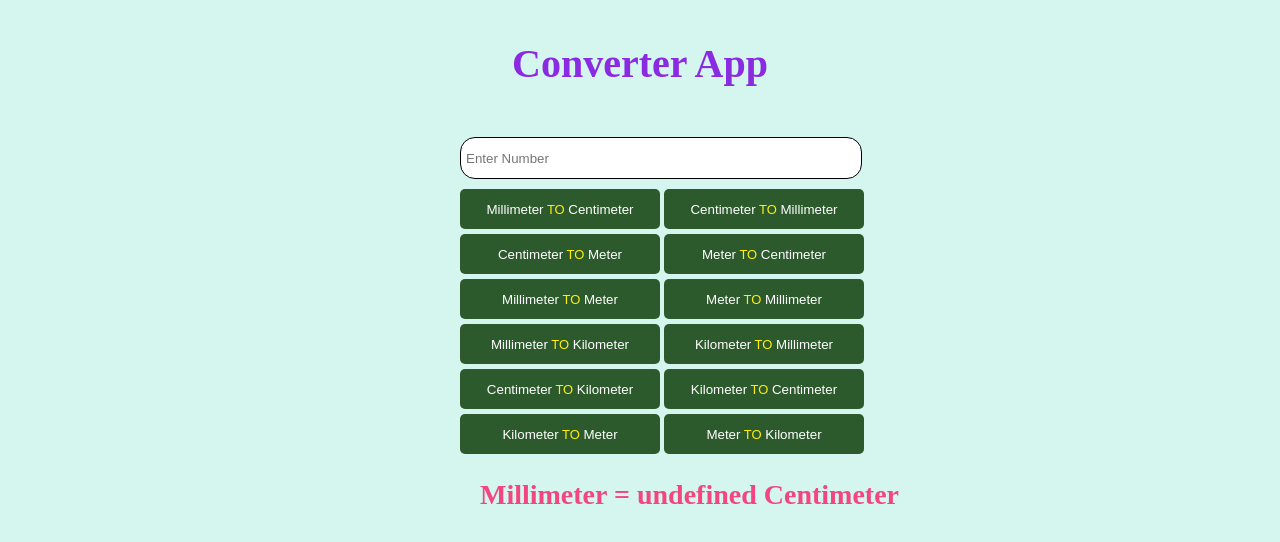
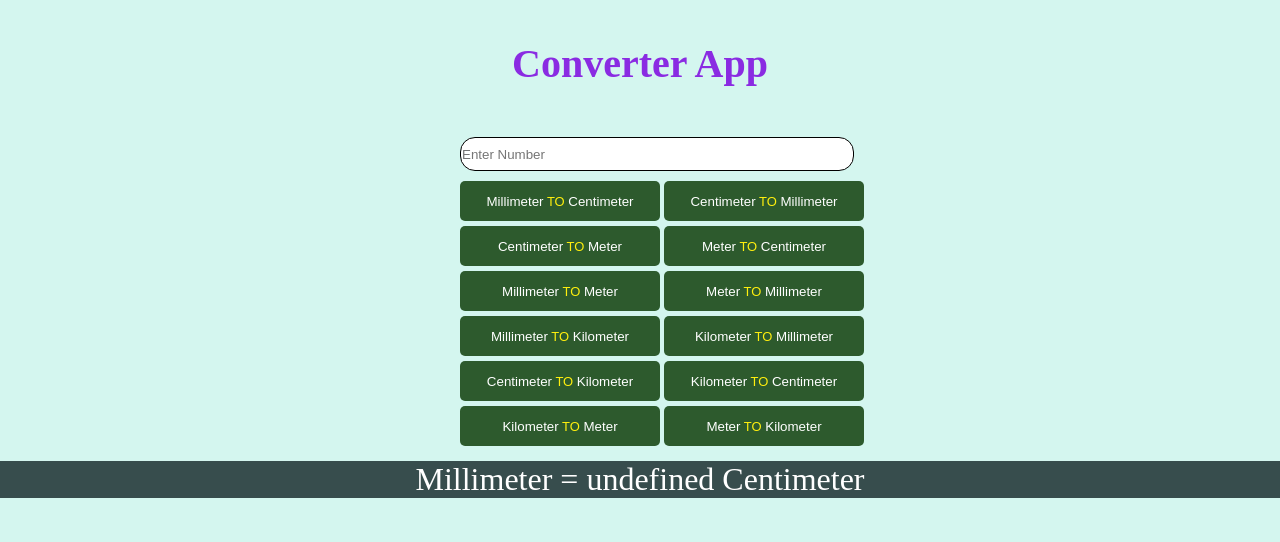
Before and after one commit to mzhj19/JavascriptDomManipulation, a plain HTML site: page JavascriptDomManipulation/mini-converter-app/index.html in a window 1280 px wide. Both pictures are taken after a click on the button "Millimeter TO Centimeter". Drawn offline with Linux system fonts and the light colour scheme.

Commit message:
converter app's display change

```diff
--- a/JavascriptDomManipulation/mini-converter-app/css/style.css
+++ b/JavascriptDomManipulation/mini-converter-app/css/style.css
@@ -13,11 +13,11 @@ body {
 }
 
 .container {
-  width: 100%;
+
 }
 .input-field {
   width: 40%;
-  float: left;
+  float: 50px;
   padding: 10px;
   margin-left: 450px;
 }
@@ -27,7 +27,7 @@ body {
   margin-bottom: 10px;
   border: 1px solid black;
   border-radius: 15px;
-  padding: 5px;
+  padding: 1px;
 }
 .convert-btn {
   background-color: rgb(45, 90, 45);
@@ -44,15 +44,22 @@ body {
   font-size: small;
   color: rgb(255, 239, 14);
 }
-.show-result {
+/*.show-result {
   width: 40%;
   float: left;
   padding: 10px;
   margin-left: 470px;
   display: none;
 }
+*/
 .output-text {
   font-size: 28px;
   color: rgb(243, 69, 127);
-  font-weight: 600;
+  font-weight: 60;
 }
+#display  {
+  text-align: center;
+  color: rgb(255,255,255);
+  font-size:xx-large;
+  background-color: rgb(55, 77, 77);
+}
--- a/JavascriptDomManipulation/mini-converter-app/index.html
+++ b/JavascriptDomManipulation/mini-converter-app/index.html
@@ -51,8 +51,9 @@
             </button>
         </div>
 
+        <div id="display">
+
         </div>
-        <div class="show-result" id="show-output"></div>
     </section>
     <script src="./index.js"></script>
 </body>
--- a/JavascriptDomManipulation/mini-converter-app/index.js
+++ b/JavascriptDomManipulation/mini-converter-app/index.js
@@ -111,12 +111,20 @@ document.getElementById("meterToKmBtn").addEventListener("click", () => {
 
 // Show Result
 const showResult = (finalOutput, convertFrom, convertTo) => {
+  /*
   document.getElementById("show-output").style.display = "block";
   const output = document.createElement("p");
   output.classList.add("output-text");
   const input = inputNumber();
   output.innerText = `${input} ${convertFrom} = ${finalOutput} ${convertTo}`;
   document.getElementById("show-output").appendChild(output);
+  */
+
+
+  const display = document.getElementById('display');
+  const input = inputNumber();
+  display.innerText = `${input} ${convertFrom} = ${finalOutput} ${convertTo}`;
+  return display;
 };
 
 // Clear Input Field
```
